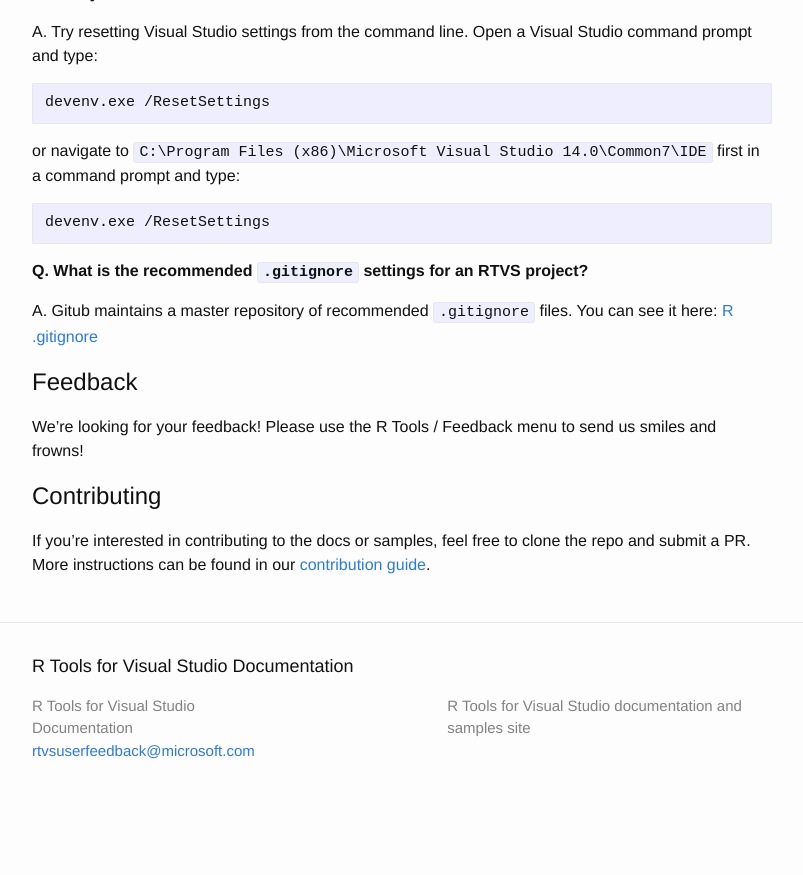
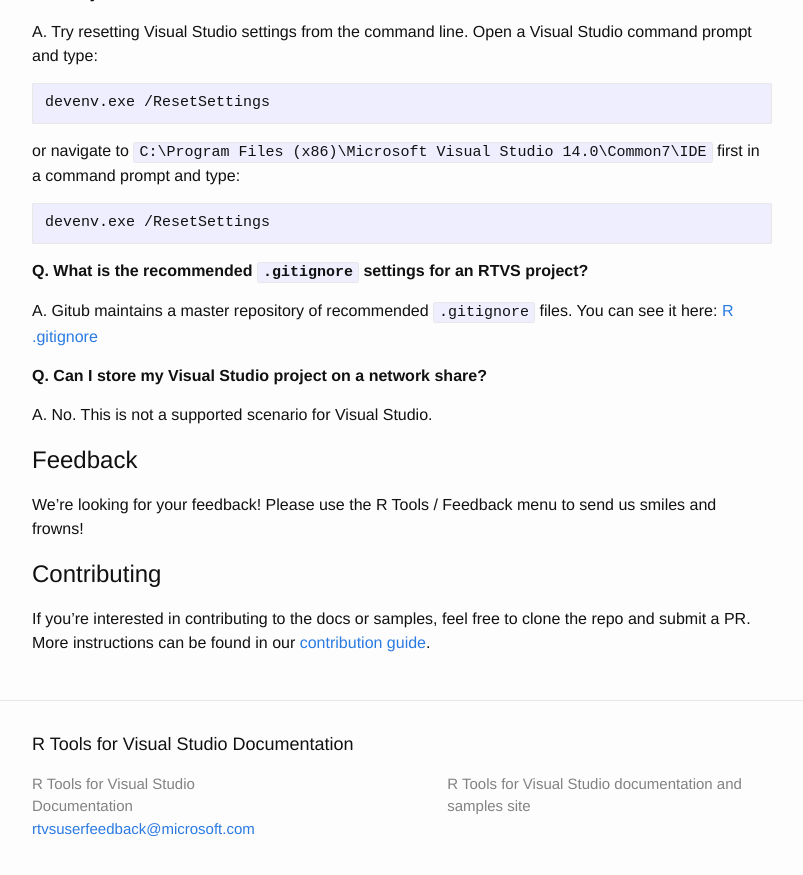
Before and after one commit to microsoft/RTVS-docs, a Jekyll site: the page built from index.md, in a window 1280 px wide and 900 px high, scrolled down 4923 px. Shown: the top 875 px of the window, without its empty margins (238-1041 px from the left). Built offline with Jekyll 4.4.1, drawn with Linux system fonts in a browser that asks for light colours; before the commit the page ends 5745 px from its top, so only the background shows below that.

Commit message:
Added FAQ for network share issue

```diff
--- a/index.md
+++ b/index.md
@@ -206,6 +206,10 @@
 A. Gitub maintains a master repository of recommended `.gitignore` files. You
 can see it here: [R .gitignore](https://github.com/github/gitignore/blob/master/R.gitignore)
 
+**Q. Can I store my Visual Studio project on a network share?**
+
+A. No. This is not a supported scenario for Visual Studio.
+
 ## Feedback
 
 We're looking for your feedback! Please use the R Tools / Feedback menu to send
```
